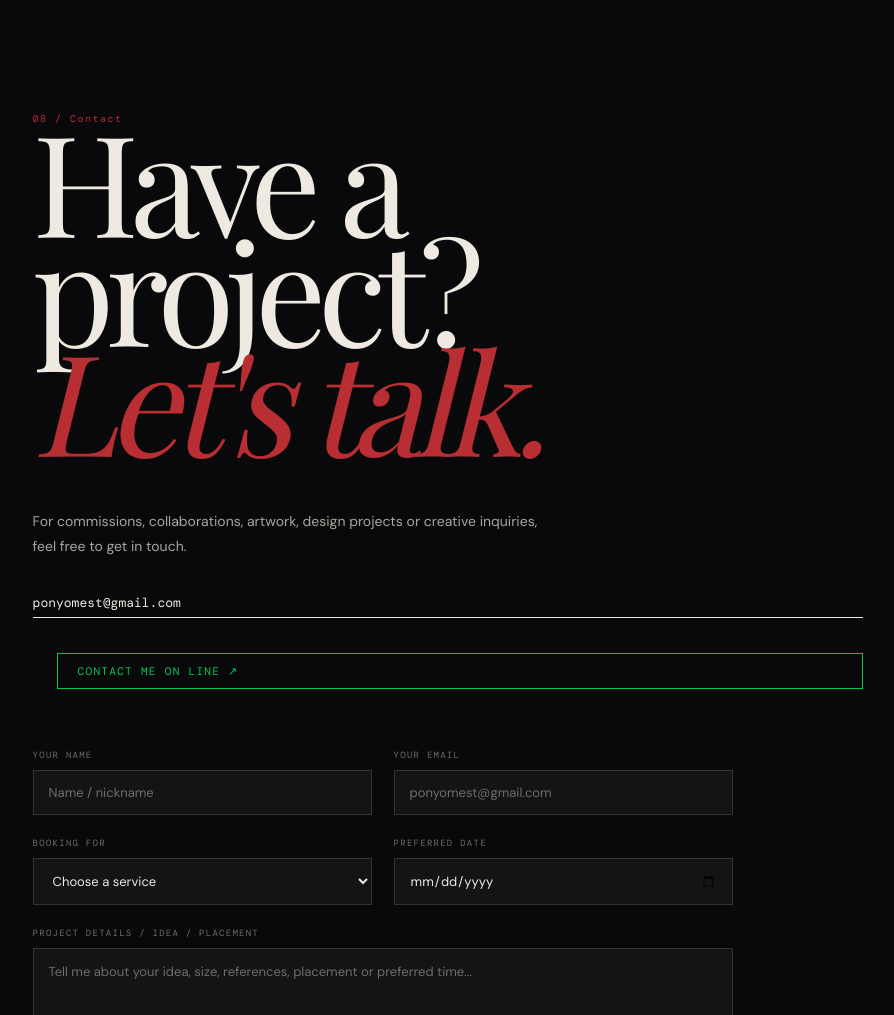
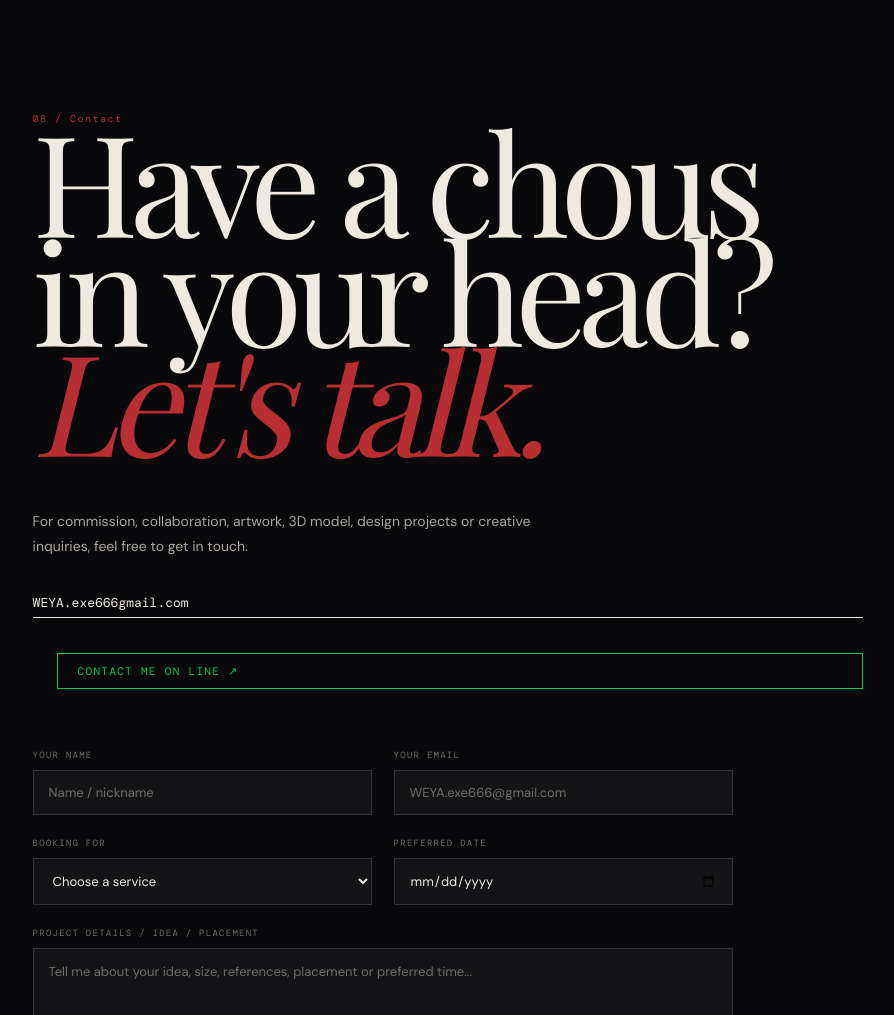
Before and after one commit to euromushroom-code/WEYA.exe66, a plain HTML site: page index/index.html in a window 1280 px wide. Shown: the part 9480-10495 px from the top of the page, without its empty margins (327-1221 px from the left). Drawn offline with nearby package versions, Linux system fonts and the light colour scheme; a script that the page names is missing; a web font is replaced by a local one.

Commit message:
Update index.html

```diff
--- a/index/index.html
+++ b/index/index.html
@@ -2884,7 +2884,7 @@ footer {
 
     <h2 class="contact-title reveal">
 
-        Have a project?
+        Have a chous in your head?
         <br>
 
         <em>Let's talk.</em>
@@ -2894,14 +2894,15 @@ footer {
 
     <p class="contact-sub reveal">
 
-        For commissions, collaborations, artwork,
-        design projects or creative inquiries,
-        feel free to get in touch.
+
+		For commission, collaboration, artwork,
+		3D model, design projects or creative inquiries,
+		feel free to get in touch.
 
     </p>
 
 
-		<a href="mailto:ponyomest@gmail.com" class="contact-email reveal">ponyomest@gmail.com</a>
+		<a href="mailto:ponyomest@gmail.com" class="contact-email reveal">WEYA.exe666gmail.com</a>
 
 <a href="https://line.me/ti/p/~weya.exe" target="_blank" rel="noopener noreferrer" class="line-btn reveal">Contact me on LINE ↗</a>
 
@@ -2916,7 +2917,7 @@ footer {
         </div>
         <div class="field">
             <label for="bookingEmail">Your email</label>
-            <input id="bookingEmail" name="email" type="email" placeholder="ponyomest@gmail.com" required>
+            <input id="bookingEmail" name="email" type="email" placeholder="WEYA.exe666@gmail.com" required>
         </div>
         <div class="field">
             <label for="bookingType">Booking for</label>
```
